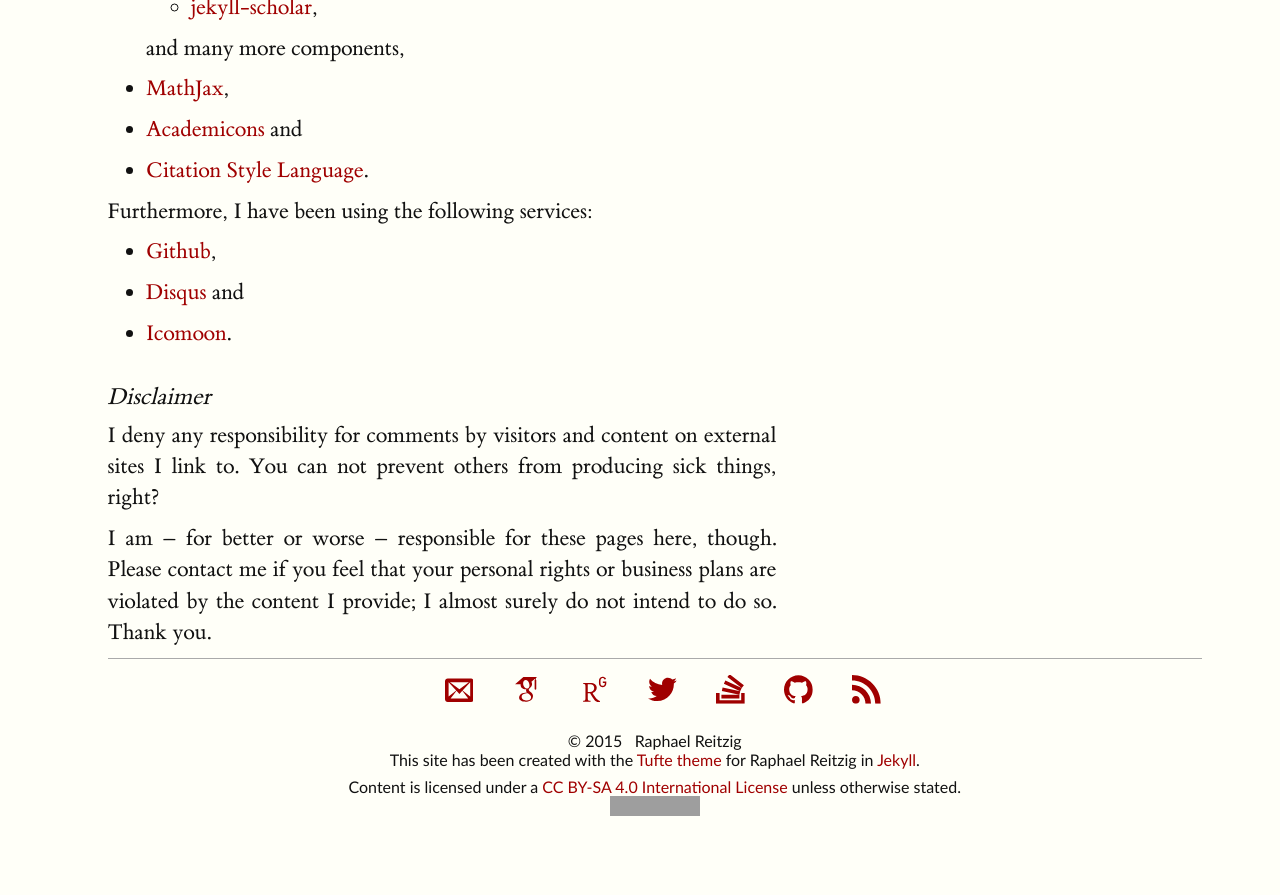
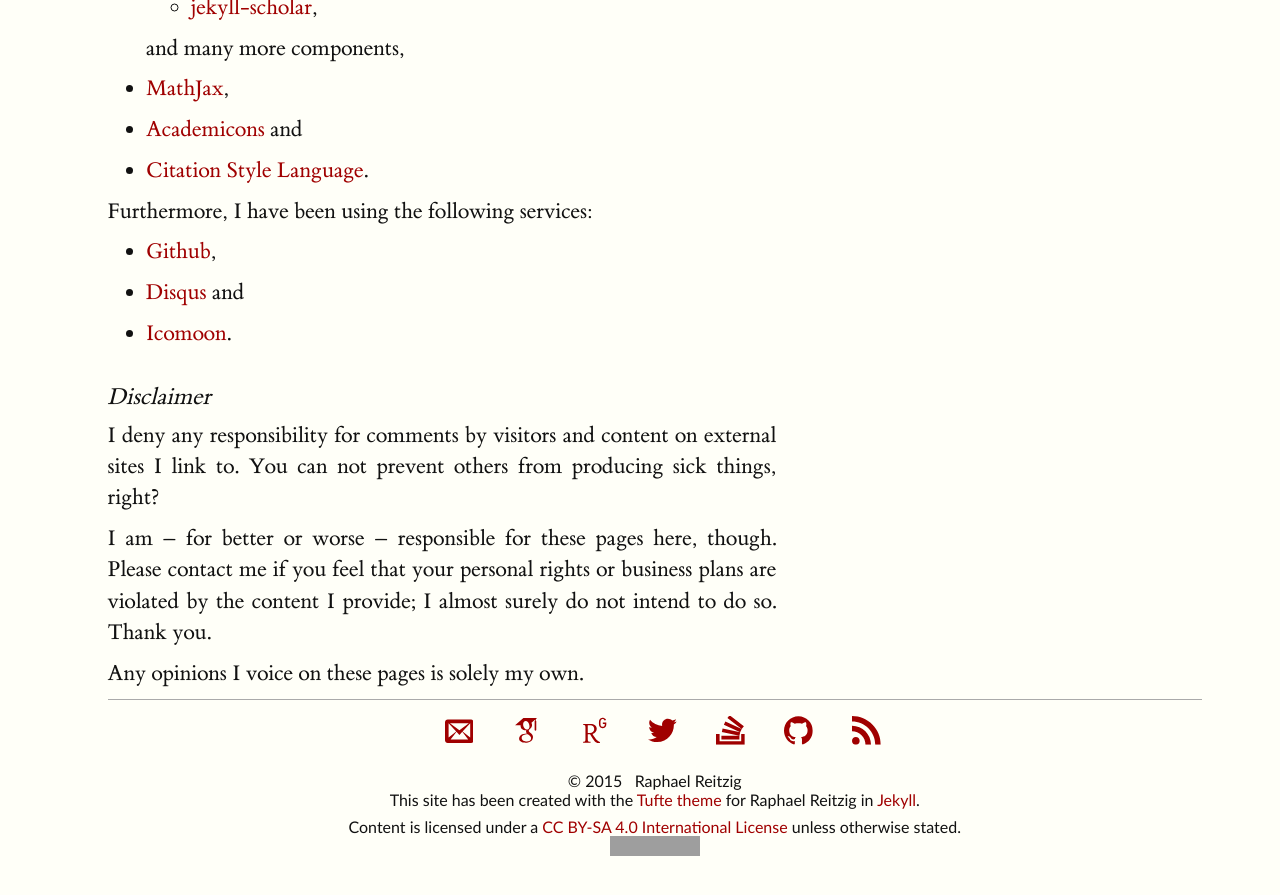
Before and after one commit to reitzig/reitzig.github.io, a Jekyll site: the page built from about/index.md, in a window 1280 px wide and 900 px high, scrolled down 1141 px. Shown: the top 895 px of the window. Built offline with Jekyll 4.4.1, drawn with Linux system fonts in a browser that asks for light colours; before the commit the page ends 2000 px from its top, so only the background shows below that; grey boxes are pictures that could not be loaded.

Commit message:
Typo in About; adds a disclaimer.

```diff
--- a/about/index.md
+++ b/about/index.md
@@ -23,7 +23,7 @@
 ### License
 
 <a rel="license" href="http://creativecommons.org/licenses/by-sa/4.0/" style="float:right;">
-  <img alt="Creative Commons Licence" style="border-width:0" src="https://i.creativecommons.org/l/by-sa/4.0/88x31.png" />
+  <img alt="Creative Commons License" style="border-width:0" src="https://i.creativecommons.org/l/by-sa/4.0/88x31.png" />
 </a>
 Unless stated otherwise, all content created by me is licensed under a [Creative Commons Attribution-ShareAlike 4.0 International License](http://creativecommons.org/licenses/by-sa/4.0/) unless otherwise stated.
 
@@ -62,3 +62,5 @@
 I am -- for better or worse -- responsible for these pages here, though.
 Please contact me if you feel that your personal rights or business plans are violated by the content I provide;
 I almost surely do not intend to do so. Thank you.
+
+Any opinions I voice on these pages is solely my own.
```
